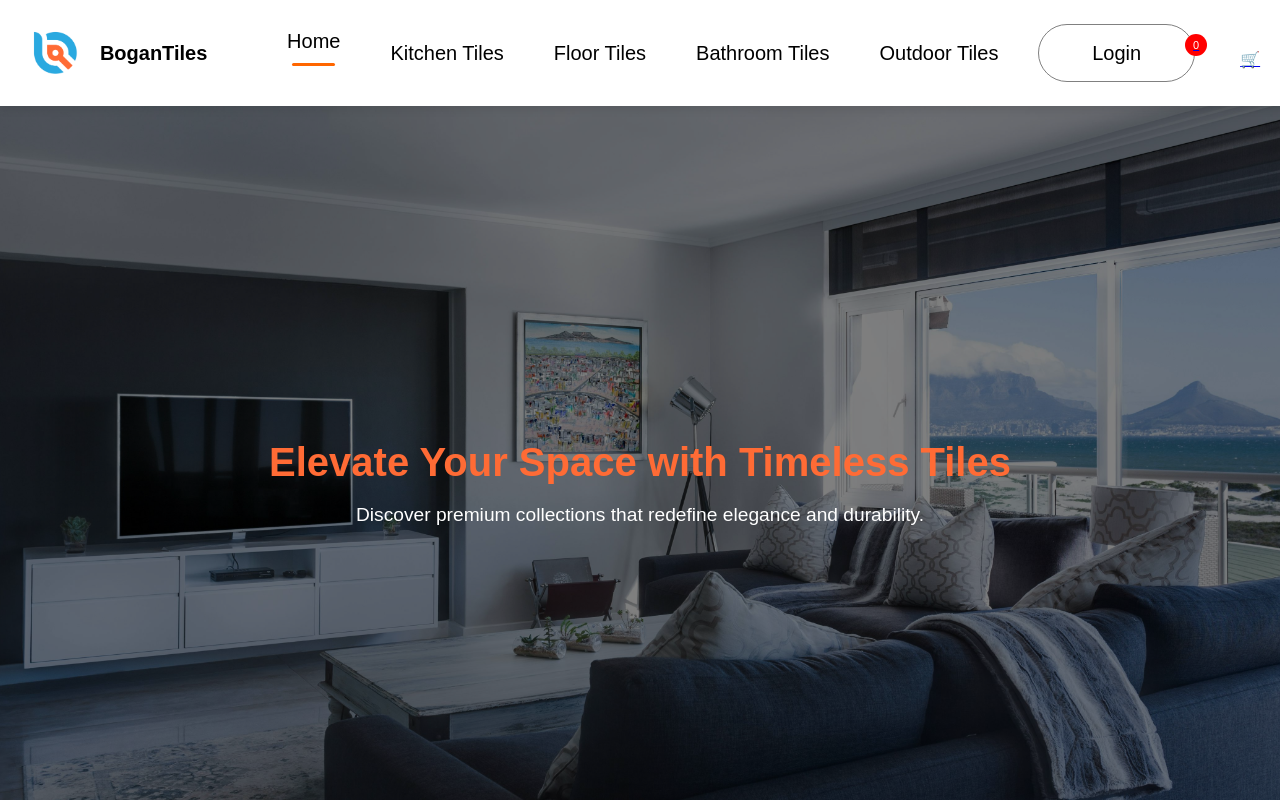
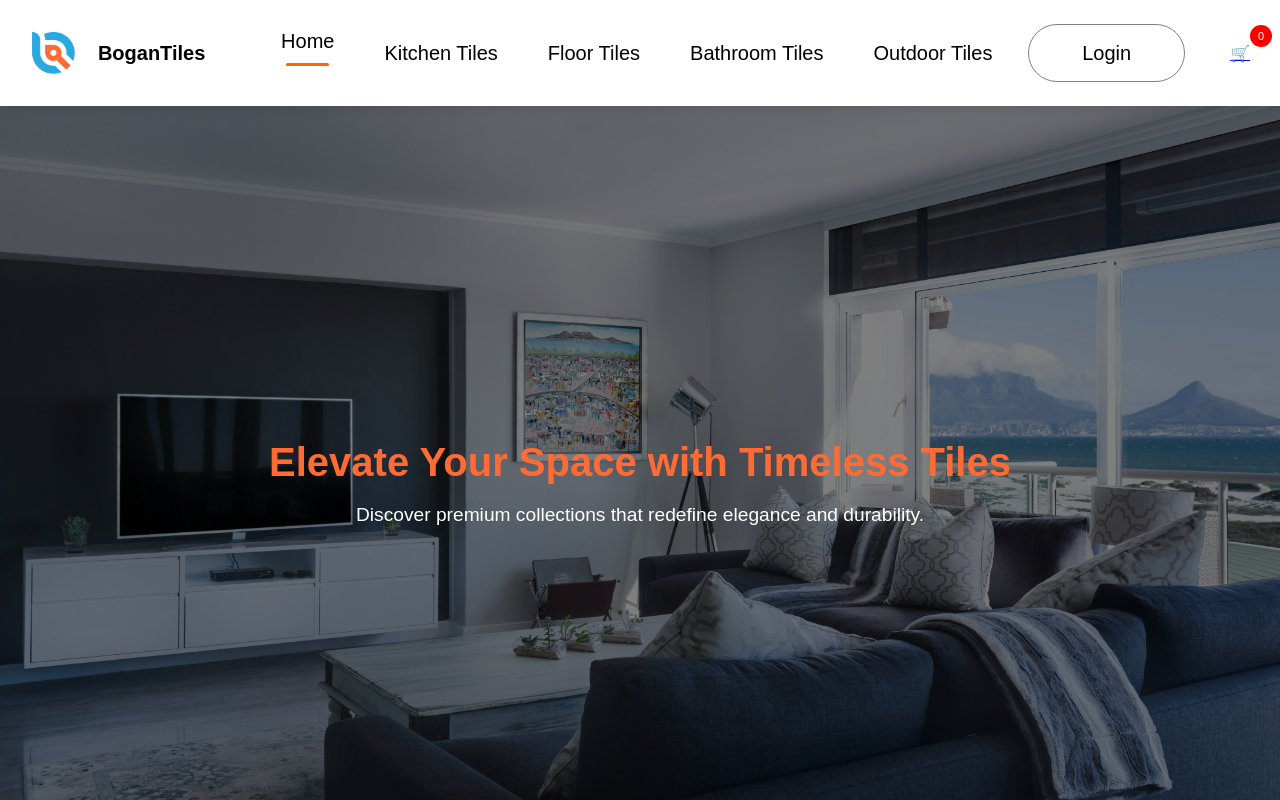
Before and after one commit to sudeepa-sri/Bogantiles, a React (Vite) app: page / in a window 1280 px wide. Shown: the top 800 px of the page. Built offline with nearby package versions, Linux system fonts and the light colour scheme; no server answers.

Commit message:
bootstrap updated

```diff
--- a/src/Components/Assets/Navbar/Navbar.jsx
+++ b/src/Components/Assets/Navbar/Navbar.jsx
@@ -212,7 +212,6 @@ const Navbar = () => {
         </li>
       </ul>
 
-      {/* Login/Logout and Cart */}
       <div className="nav-login-cart">
         {!isLoggedIn ? (
           <Link to="/login">
@@ -225,7 +224,7 @@ const Navbar = () => {
         )}
 
         <Link to="/cart">
-          <div className="cart-wrapper">
+          <div className="nav-login-cart">
             <span className="cart-icon">🛒</span>
             <div className="nav-cart-count">{cartCount}</div>
           </div>
```
